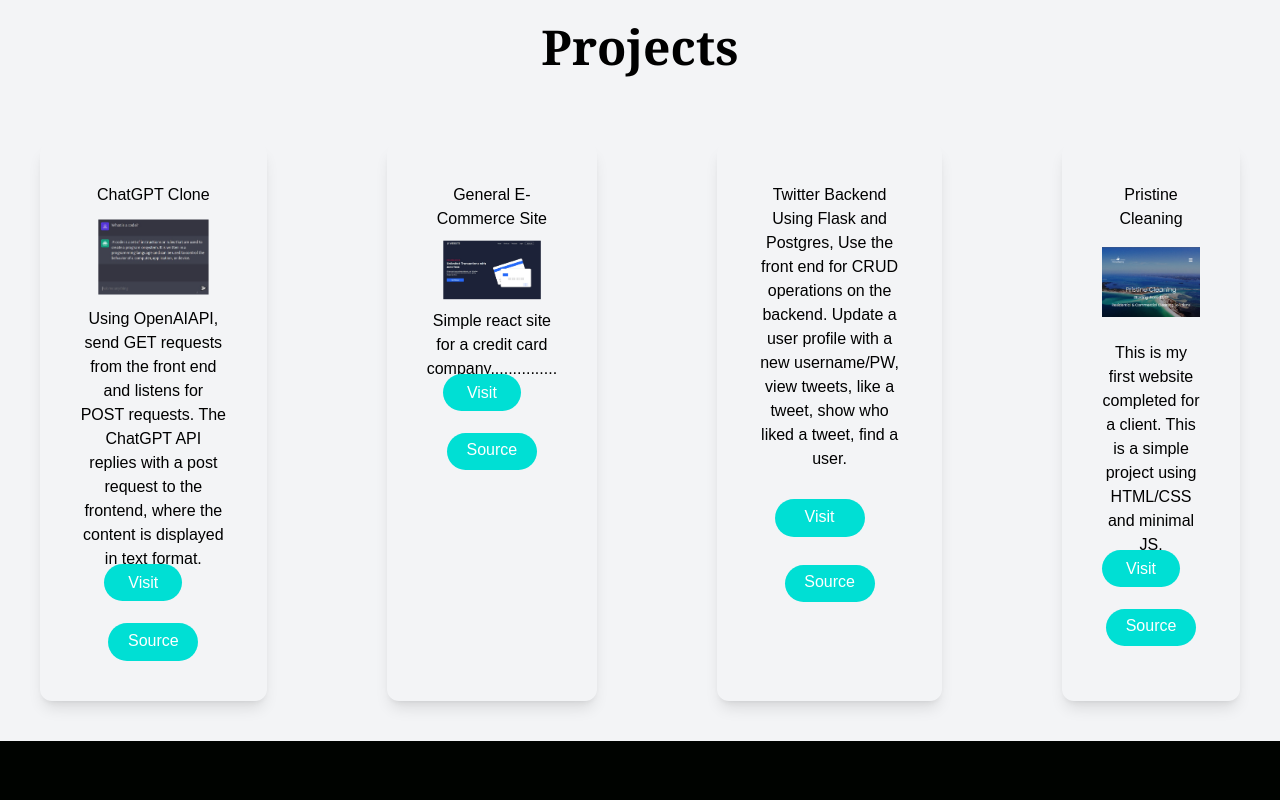
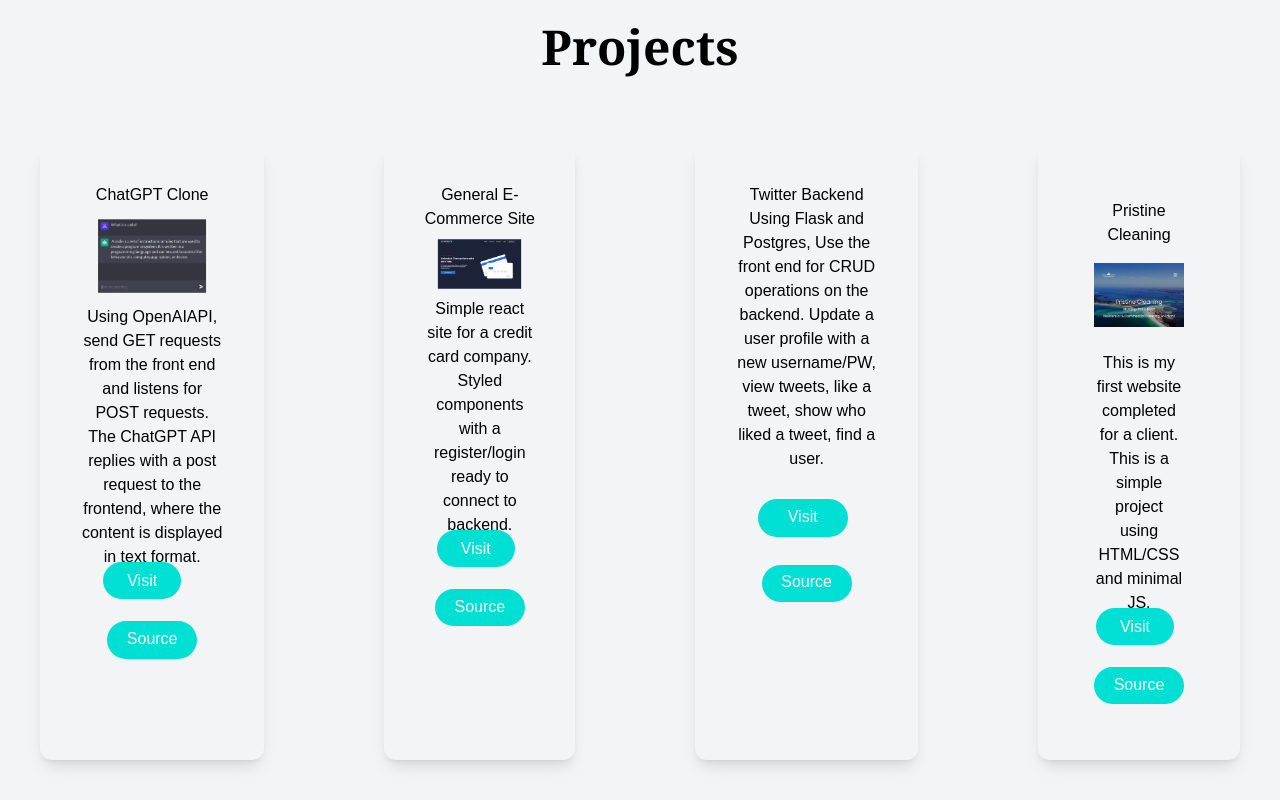
Before and after one commit to pie4fools/portfolioreacttailwind, a React (Create React App) app: page / in a window 1280 px wide. Shown: the part 2333-3133 px from the top of the page. Before the commit the page ends 3074 px from the top, so only its background shows below. Built offline with nearby package versions, Linux system fonts and the light colour scheme.

Commit message:
Updated spacing

```diff
--- a/src/components/Footer.jsx
+++ b/src/components/Footer.jsx
@@ -20,21 +20,21 @@ const Footer = () => {
             <div className='text-center shadow-lg p-10 rounded-xl my-10 mx-10'>
                 <h1>General E-Commerce Site</h1>
                 <img className='scale-75 align-center' src={creditcardpic} alt="Screenshot credit card website" />
-                <p>Simple react site for a credit card company...............</p>
-                <a href='https://master--beautiful-zuccutto-11d061.netlify.app/' target='_blank' rel='noreferrer' className='bg-[#00dfd4] w-[90px] h-[37.5px] rounded-full font-medium mt-7 mx-auto py-2.5 px-6 sm:mr-0 lg:mr-5 text-white hover:bg-black focus:ring focus:ring-grey-300'>Visit</a>
+                <p>Simple react site for a credit card company. Styled components with a register/login ready to connect to backend.</p>
+                <a href='https://master--beautiful-zuccutto-11d061.netlify.app/' target='_blank' rel='noreferrer' className='bg-[#00dfd4] w-[90px] h-[37.5px] rounded-full font-medium mt-7 mx-auto py-2.5 px-6 sm:mr-0 lg:mr-2 text-white hover:bg-black focus:ring focus:ring-grey-300'>Visit</a>
                 <button className='bg-[#00dfd4] w-[90px] h-[37.5px] rounded-full font-medium mt-7 mx-auto pb-0.5 text-white hover:bg-black focus:ring focus:ring-grey-300'>Source</button>
             </div>
             <div className='text-center shadow-lg p-10 rounded-xl my-10 mx-10'>
                 <h1>Twitter Backend</h1>
                 <p>Using Flask and Postgres, Use the front end for CRUD operations on the backend. Update a user profile with a new username/PW, view tweets, like a tweet, show who liked a tweet, find a user.</p>
-                <button className='bg-[#00dfd4] w-[90px] h-[37.5px] rounded-full font-medium mt-7 mx-auto pb-0.5 sm:mr-0 lg:mr-5 text-white hover:bg-black focus:ring focus:ring-grey-300'>Visit</button>
+                <button className='bg-[#00dfd4] w-[90px] h-[37.5px] rounded-full font-medium mt-7 mx-auto pb-0.5 sm:mr-0 lg:mr-2 text-white hover:bg-black focus:ring focus:ring-grey-300'>Visit</button>
                 <button className='bg-[#00dfd4] w-[90px] h-[37.5px] rounded-full font-medium mt-7 mx-auto pb-0.5 text-white hover:bg-black focus:ring focus:ring-grey-300'>Source</button>
             </div>
-            <div className='sm:mb-0 text-center shadow-lg p-10 rounded-xl lg:my-10 mx-10'>
+            <div className='sm:mb-0 text-center shadow-lg p-14 rounded-xl lg:my-10 mx-10'>
                 <h1 className='mb-4'>Pristine Cleaning</h1>
                 <img className='scale-100 mb-6' src={pristinecleanpic} alt="Screenshot of pristinecleaningph.com" />
                 <p>This is my first website completed for a client. This is a simple project using HTML/CSS and minimal JS.</p>
-                <a href='http://www.pristinecleaningph.com/' target='_blank' rel='noreferrer' className='bg-[#00dfd4] w-[90px] h-[37.5px] rounded-full font-medium mt-7 mx-auto py-2.5 px-6 sm:mr-0 lg:mr-5 text-white hover:bg-black focus:ring focus:ring-grey-300'>Visit</a>
+                <a href='http://www.pristinecleaningph.com/' target='_blank' rel='noreferrer' className='bg-[#00dfd4] w-[90px] h-[37.5px] rounded-full font-medium mt-7 mx-auto py-2.5 px-6 text-white sm:mr-0 lg:mr-2 hover:bg-black focus:ring focus:ring-grey-300'>Visit</a>
                 <button className='bg-[#00dfd4] w-[90px] h-[37.5px] rounded-full font-medium mt-7 mx-auto pb-0.5 text-white hover:bg-black focus:ring focus:ring-grey-300'>Source</button>
             </div>
         </div>
```
